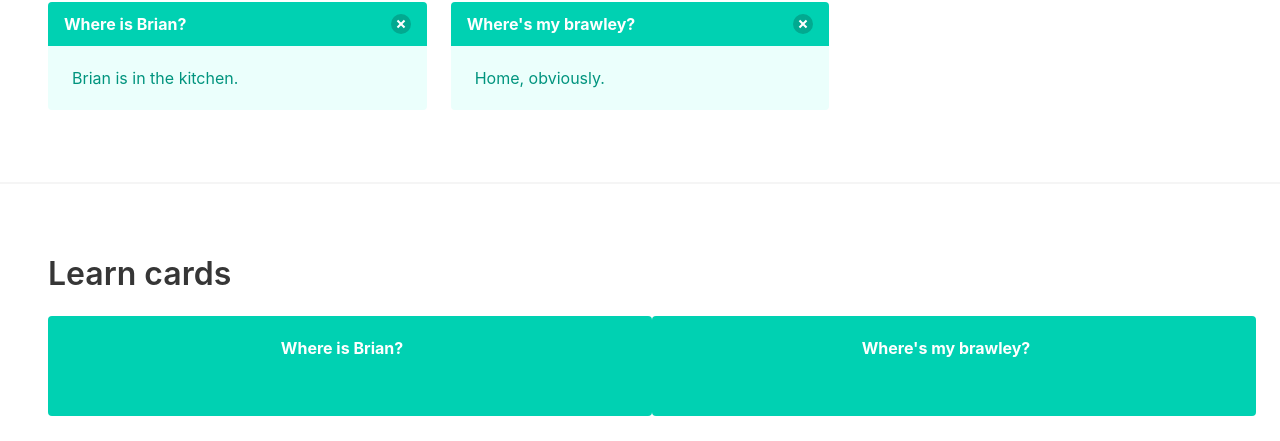
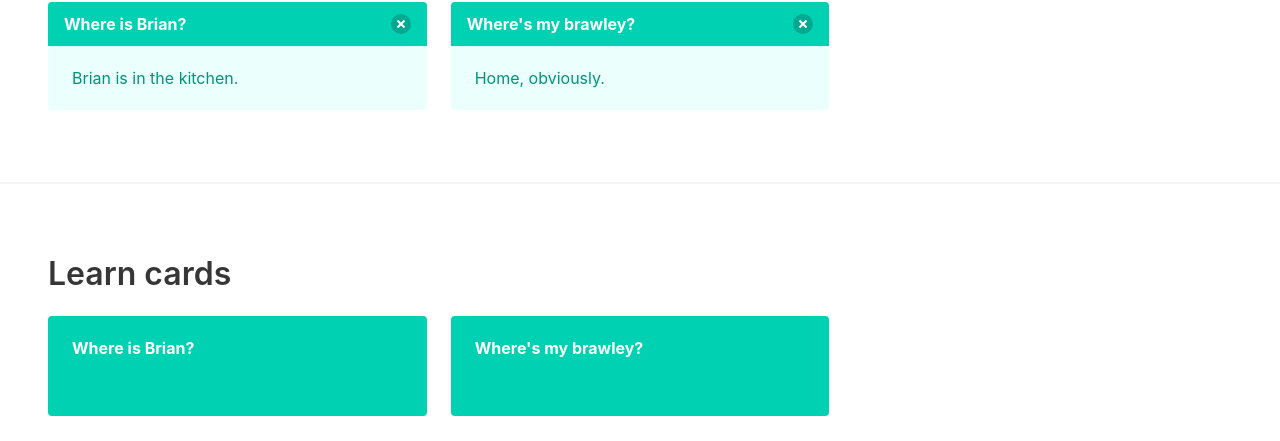
Before and after one commit to ElisabethAzemard/redux-flashcards-app, a website built with webpack: page dist/index.html in a window 1280 px wide. Shown: the part 678-1119 px from the top of the page. After the commit the page ends 1094 px from the top, so only its background shows below. Built offline with nearby package versions, Linux system fonts and the light colour scheme.

Commit message:
Switch from tiles to columns for lesson cards rendering to fix padding.

```diff
--- a/src/main.js
+++ b/src/main.js
@@ -48,11 +48,11 @@ function renderstack() {
     lessonCardsUList.innerHTML = '';
     lessonCards.forEach((card, index) => {
         let lessoncardItem = `
-        <div data-id="${index}" class="tile is-parent vertical${card.rotated ? ' rotated' : ''}">
-            <div class="tile is-child notification is-primary face flip ">
+        <div data-id="${index}" class="column is-one-third vertical${card.rotated ? ' rotated' : ''}">
+            <div class="notification is-primary face flip ">
                 <p><b>${card.question}</b></p>
             </div>
-            <div class="tile is-child notification is-primary face flop">
+            <div class="notification is-primary face flop">
                 <p><b>${card.answer}</b></p>
             </div>
         </div>
--- a/src/style.scss
+++ b/src/style.scss
@@ -11,11 +11,11 @@
     $flipbg: #00d1b2;
 
     // Extra
-    text-align: center;
-    width: 30%;
-    margin: 0 auto;
-    margin-bottom:1px;
-    height: 100px;
+    // text-align: center;
+    // width: 30%;
+    // margin: 0 auto;
+    // margin-bottom:1px;
+    // height: 100px;
 
     .face {
         $timing: .5s;
@@ -30,7 +30,7 @@
 
 
         position:absolute;
-        width: 100%;
+        width: calc(100% - 1.5rem);
         height: 100px;
     }
 
```
Also changed, not shown: dist/css/style.css, dist/index.html, dist/js/bundle.js.
